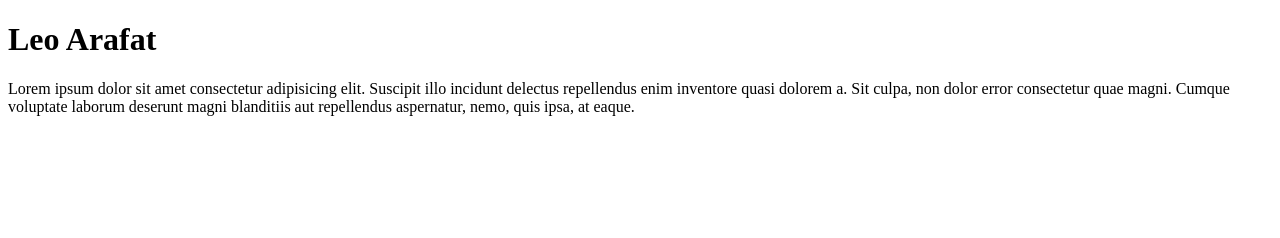
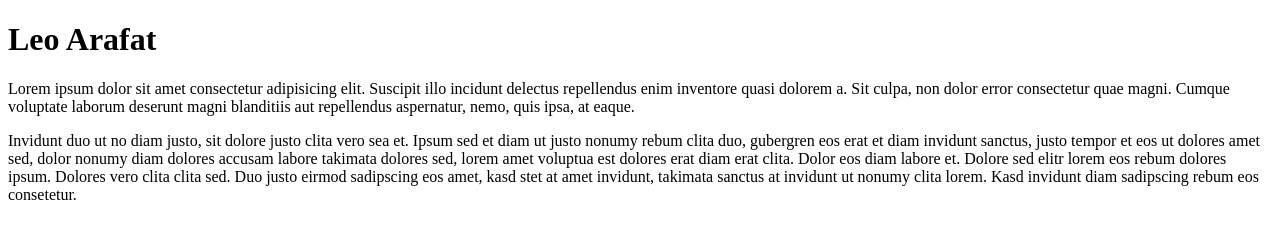
Before and after one commit to leoarafat/my-new-repo, a plain HTML site: page index.html in a window 1280 px wide. Drawn offline with Linux system fonts and the light colour scheme.

Commit message:
added paragraph

```diff
--- a/index.html
+++ b/index.html
@@ -11,6 +11,8 @@
     <p>
         Lorem ipsum dolor sit amet consectetur adipisicing elit. Suscipit illo incidunt delectus repellendus enim inventore quasi dolorem a. Sit culpa, non dolor error consectetur quae magni. Cumque voluptate laborum deserunt magni blanditiis aut repellendus aspernatur, nemo, quis ipsa, at eaque.
     </p>
-
+    <p>
+        Invidunt duo ut no diam justo, sit dolore justo clita vero sea et. Ipsum sed et diam ut justo nonumy rebum clita duo, gubergren eos erat et diam invidunt sanctus, justo tempor et eos ut dolores amet sed, dolor nonumy diam dolores accusam labore takimata dolores sed, lorem amet voluptua est dolores erat diam erat clita. Dolor eos diam labore et. Dolore sed elitr lorem eos rebum dolores ipsum. Dolores vero clita clita sed. Duo justo eirmod sadipscing eos amet, kasd stet at amet invidunt, takimata sanctus at invidunt ut nonumy clita lorem. Kasd invidunt diam sadipscing rebum eos consetetur.
+    </p>
 </body>
 </html>
```
